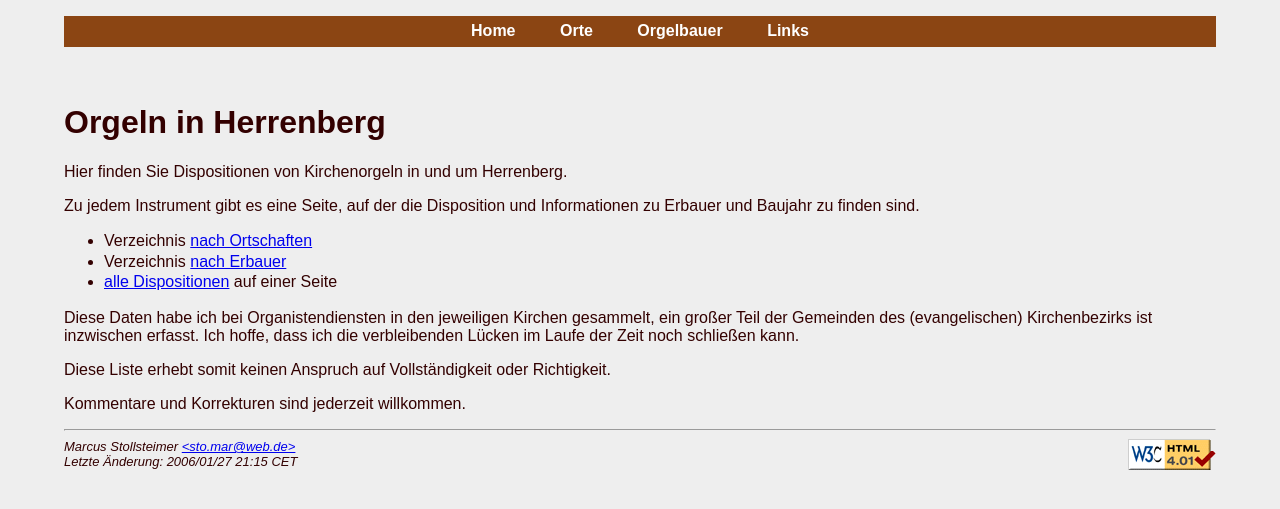
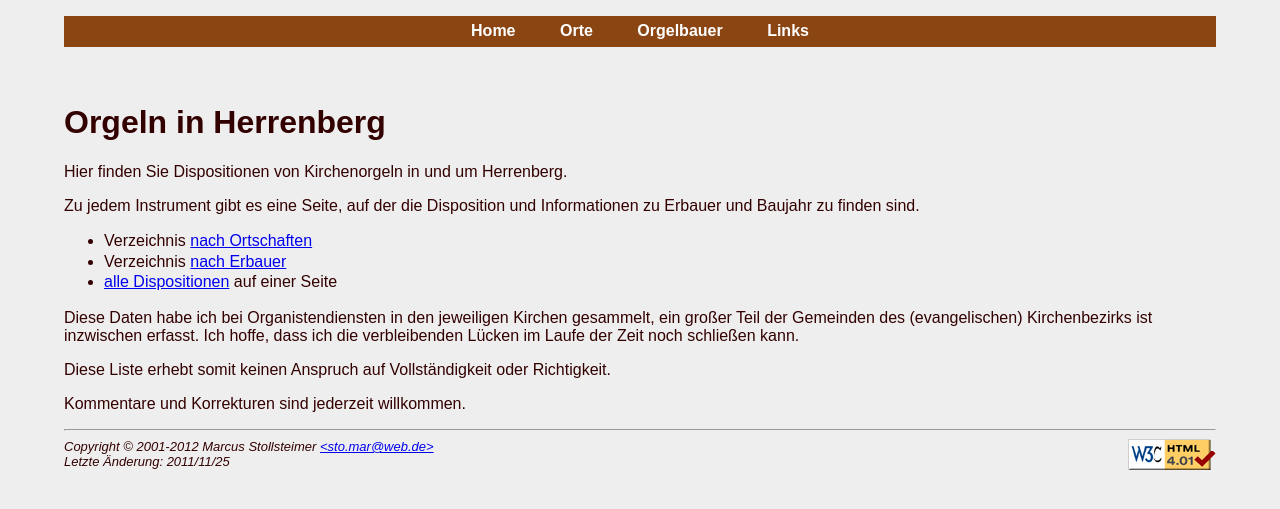
Before and after one commit to stomar/stomar.github.com, a Jekyll site: the page orgeln-herrenberg/index.html, which Jekyll copies as it is, in a window 1280 px wide. Shown: the top 509 px of the page. Built offline with Jekyll 4.4.1, drawn with Linux system fonts in a browser that asks for light colours.

Commit message:
copyright year added; change date updated

```diff
--- a/orgeln-herrenberg/index.html
+++ b/orgeln-herrenberg/index.html
@@ -55,9 +55,9 @@ oder Richtigkeit.</p>
 <hr>
 <address>
   <a href="http://validator.w3.org/check?uri=referer"><img src="valid-html401.gif" alt="Valid HTML 4.01!" height="31" width="88"></a>
-  Marcus Stollsteimer <a href="mailto:sto.mar@web.de">&lt;sto.mar@web.de&gt;</a><br>
+  Copyright &copy; 2001-2012 Marcus Stollsteimer <a href="mailto:sto.mar@web.de">&lt;sto.mar@web.de&gt;</a><br>
 <!-- hhmts start -->
-Letzte &Auml;nderung: 2006/01/27 21:15 CET
+Letzte &Auml;nderung: 2011/11/25
 <!-- hhmts end -->
 </address>
 </body>
--- a/orgeln-herrenberg/links.html
+++ b/orgeln-herrenberg/links.html
@@ -56,9 +56,9 @@ Material enthalten, so teilen Sie mir dies bitte mit.
 
 <hr>
 <address>
-  Marcus Stollsteimer <a href="mailto:sto.mar@web.de">&lt;sto.mar@web.de&gt;</a><br>
+  Copyright &copy; 2001-2012 Marcus Stollsteimer <a href="mailto:sto.mar@web.de">&lt;sto.mar@web.de&gt;</a><br>
 <!-- hhmts start -->
-Letzte &Auml;nderung: 2006/01/27 21:11 CET
+Letzte &Auml;nderung: 2006-01-27
 <!-- hhmts end -->
 </address>
 </body>
```
